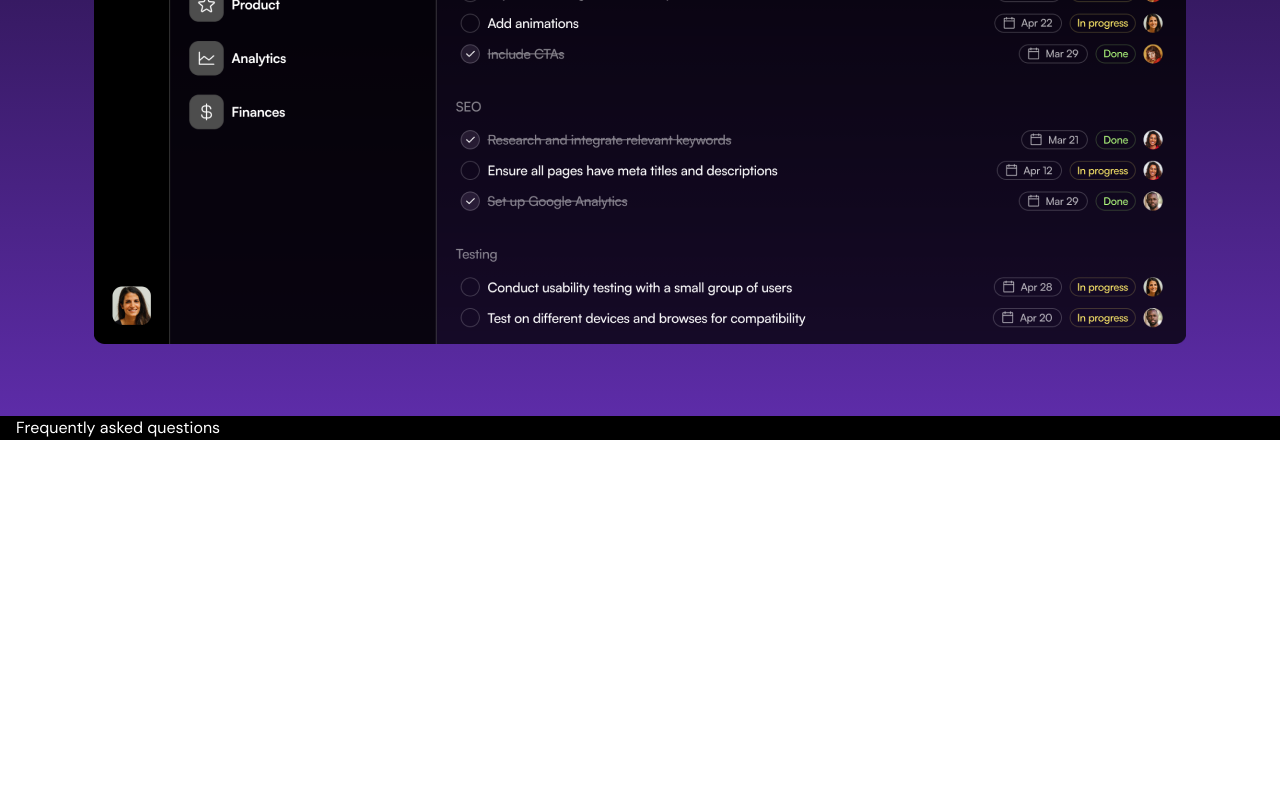
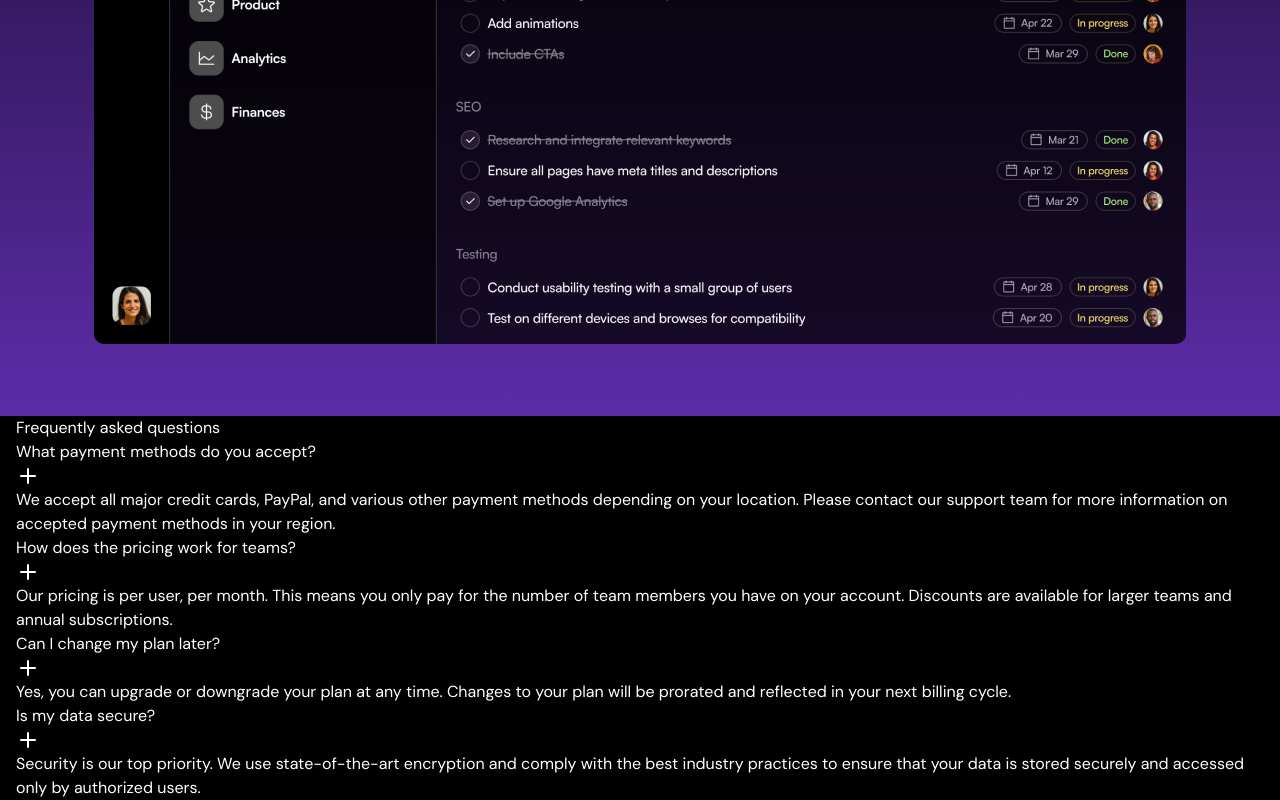
Before and after one commit to alitarichi/portfolio-dark, a Next.js app: page / in a window 1280 px wide. Shown: the part 2404-3204 px from the top of the page. Before the commit the page ends 2844 px from the top, so only its background shows below. Built offline with nearby package versions, Linux system fonts and the light colour scheme.

Commit message:
faq edited

```diff
--- a/src/components/FAQs.tsx
+++ b/src/components/FAQs.tsx
@@ -1,3 +1,5 @@
+import PlusIcon from "../assets/icons/plus.svg";
+
 const items = [
   {
     question: "What payment methods do you accept?",
@@ -26,6 +28,17 @@
     <div className="bg-black text-white">
       <div className="container">
         <h2>Frequently asked questions </h2>
+        <div>
+          {items.map(({ question, answer }) => (
+            <div>
+              <div>
+                <span>{question}</span>
+                <PlusIcon />
+              </div>
+              <div>{answer}</div>
+            </div>
+          ))}
+        </div>
       </div>
     </div>
   );
```
